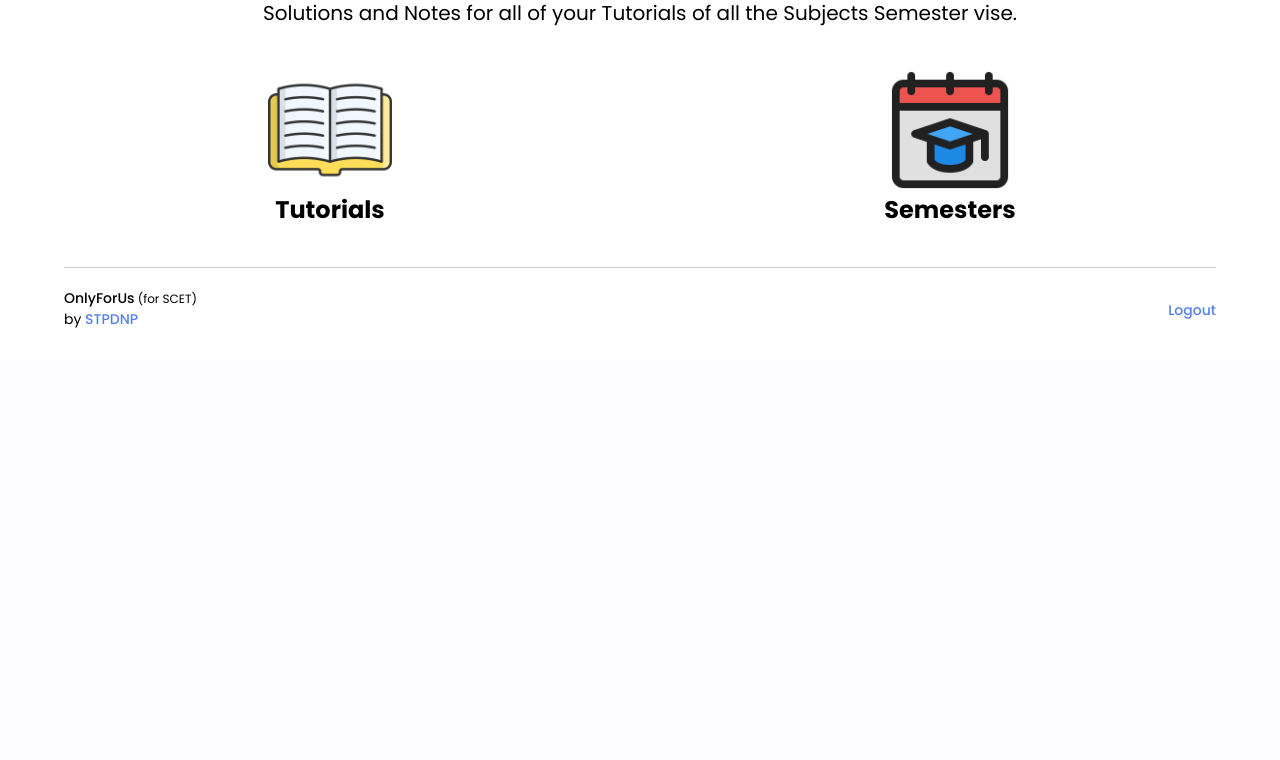
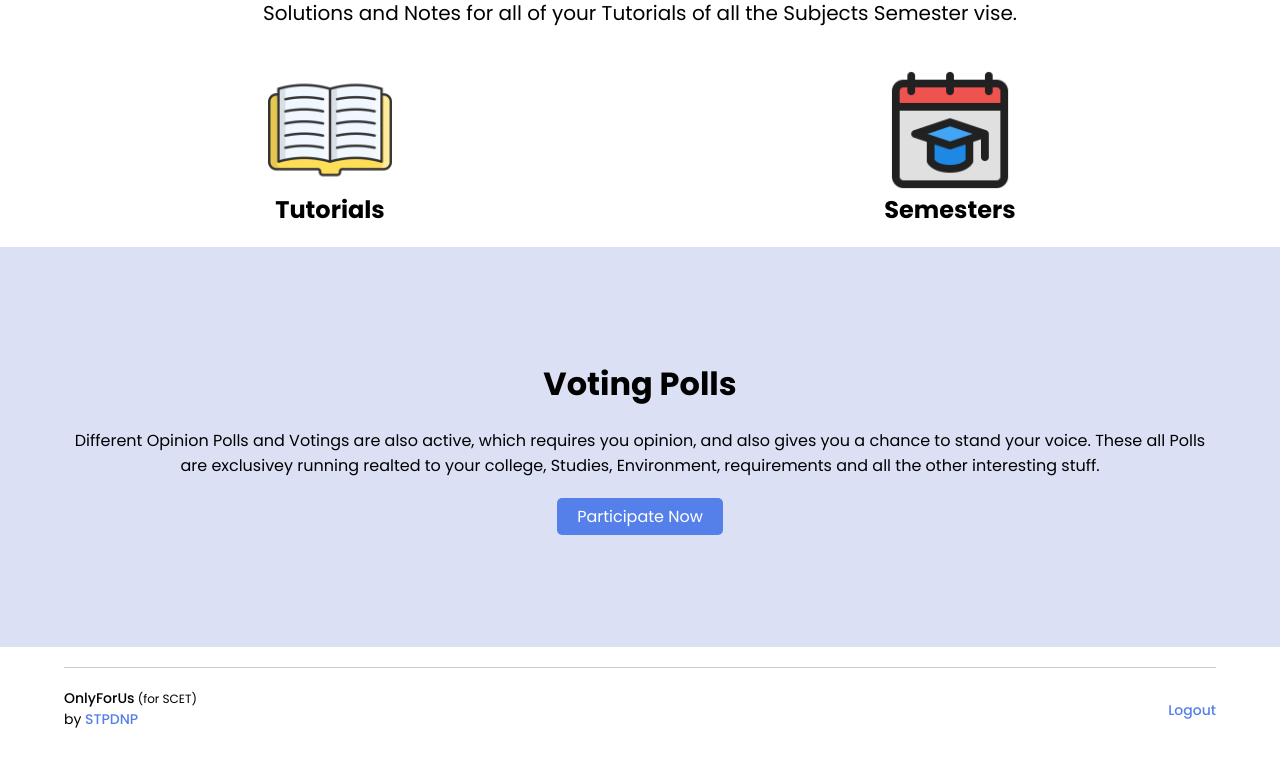
Before and after one commit to ShashankShishodia21/only-for-us, a Django app: template main/templates/main/home.html in a window 1280 px wide. Shown: the part 669-1429 px from the top of the page. Before the commit the page ends 997 px from the top, so only its background shows below. Run offline with Django 4.2, Linux system fonts and the light colour scheme; the template is opened without the code that fills it, so the values that code supplies are empty.

Commit message:
1st final commit

```diff
--- a/main/templates/main/home.html
+++ b/main/templates/main/home.html
@@ -31,6 +31,13 @@
             <p>{{no_of_semesters}}</p>
         </div>
     </div>
+</div>
+<div class="poll-intro-section">
+    <h1 class="poll-intro-header">Voting Polls</h1>
+    <p class="poll-intro-text">
+       Different Opinion Polls and Votings are also active, which requires you opinion, and also gives you a chance to stand your voice. These all Polls are exclusivey running realted to your college, Studies, Environment, requirements and all the other interesting stuff.
+    </p>
+    <a href="/polls/" class="poll-action-btn">Participate Now</a>
 </div>
 {% include 'main/footer.html' %}
 <style>
@@ -206,6 +213,35 @@
         color: #5680E9;
         border: 2px solid #5680E9;
     }
+    .poll-intro-section{
+        min-height: 50vh;
+        display: flex;
+        flex-direction: column;
+        align-items: center;
+        justify-content: center;
+        text-align: center;
+        background: #DCE0F5;
+        padding: 20px 50px;
+    }
+    .poll-intro-header{
+        margin-bottom: 20px;
+    }
+    .poll-intro-text{
+        margin: 0px 20px;
+    }
+    .poll-action-btn{
+        background: #5680E9;
+        margin-top: 20px;
+        padding: 6px 20px;
+        border-radius: 5px;
+        text-decoration: none;
+        color: white;
+    }
+    @media(max-width: 450px){
+        .poll-intro-section{
+            padding: 20px 10px;
+        }
+    }
     @media screen and (max-width: 1600px) {
         .image-container img {
             margin: 200px 20px 20px 20px;
--- a/main/templates/main/login.html
+++ b/main/templates/main/login.html
@@ -9,7 +9,7 @@
             <h2>OnlyForUs</h2>
             <h3>Login</h3>
             <p>
-                The College Website for Sanskar College of Engineering and Technology, here you can fin
+                The College Website for Sanskar College of Engineering and Technology, here you can find
                 solutions for your Tutorials of every subject and also Particaipate in different
                 poll votings going on.
             </p>
--- a/main/templates/main/register.html
+++ b/main/templates/main/register.html
@@ -9,7 +9,7 @@
             <h2>OnlyForUs</h2>
             <h3>Register</h3>
             <p>
-                The College Website for Sanskar College of Engineering and Technology, here you can fin
+                The College Website for Sanskar College of Engineering and Technology, here you can find
                 solutions for your Tutorials of every subject and also Particaipate in different
                 poll votings going on.
             </p>
@@ -56,7 +56,7 @@
                <input type="password" name="password" placeholder="Password" required>
                <input type="submit" value="Register" class="register-btn">
             </form>
-             <small style="font-size: 12px; color: gray;">By clicking Register, you agree to the terms of use.</small>
+             <small style="font-size: 12px; color: gray;">By clicking Register, you agree to the <a href="/terms/">terms of use</a> .</small>
         </div>
         <p style="font-size: 14px; margin-top: 10px;">Already Registerd? <a href="/login/" class="login-btn">Login here</a></p>
     </section>
--- a/onlyforus/settings.py
+++ b/onlyforus/settings.py
@@ -23,7 +23,7 @@ BASE_DIR = Path(__file__).resolve().parent.parent
 SECRET_KEY = 'django-insecure-i(+!3uy39h=hy@sxk95robd8l$2k(z*$15bc7hzz5ctpndt%r0'
 
 # SECURITY WARNING: don't run with debug turned on in production!
-DEBUG = True
+DEBUG = False
 
 ALLOWED_HOSTS = ["*"]
 
```
Also changed, not shown: main/views.py (+0 -9 lines), db.sqlite3, 7 other files.
